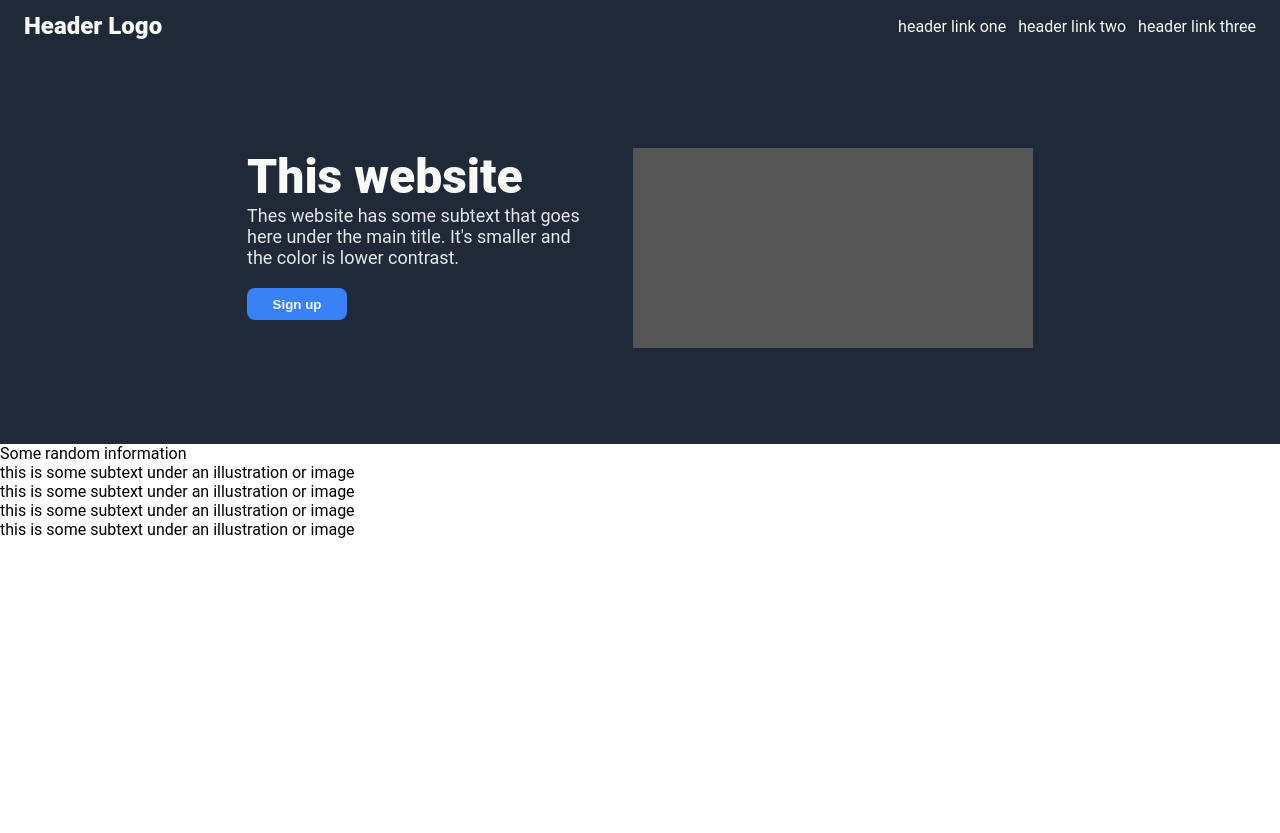
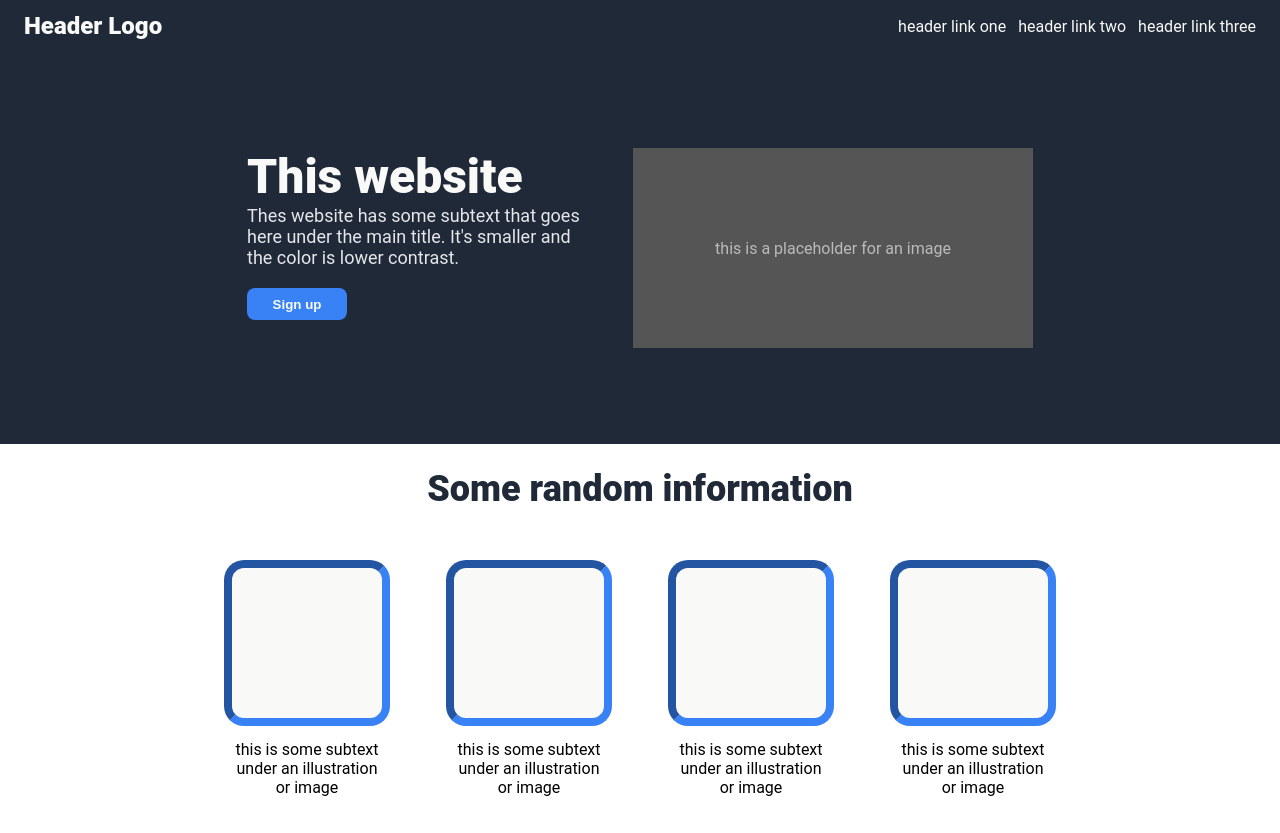
Before and after one commit to t-ashcraft/odin-landing, a plain HTML site: page index.html in a window 1280 px wide. Before the commit the page ends 800 px from the top, so only its background shows below. Drawn offline with Linux system fonts and the light colour scheme.

Commit message:
complete section 2 css

```diff
--- a/index.html
+++ b/index.html
@@ -19,7 +19,7 @@
             <div class="subtext">Thes website has some subtext that goes here under the main title. It's smaller and the color is lower contrast.</div>
             <button>Sign up</button>
         </div>
-        <div class="image"></div>
+        <div class="image"> this is a placeholder for an image </div>
     </div>
     <div class="section2">
         <div class="title">Some random information</div>
--- a/style.css
+++ b/style.css
@@ -37,6 +37,10 @@ body {
     background-color:#555;
     margin-right:48px;
     margin-left:24px;
+    text-align: center;
+    color:#bbb;
+    align-content: center;
+
 }
 
 .section1 .text {
@@ -73,3 +77,52 @@ body {
     font-weight:bold;
     margin-top:20px;
 }
+
+.section2 {
+    display:flex;
+    justify-content: flex-start;
+    flex-direction: column;
+    align-items: center;
+
+}
+
+.section2 .title {
+    font-weight: 900;
+    font-size: 36px;
+    color:#1F2937;
+    margin:24px 12px;
+}
+
+.section2 .containers {
+    display:flex;
+    justify-content: center;
+    align-items:center;
+    flex-wrap: wrap;
+    flex-direction: row;
+}
+
+.section2 .box {
+    width:150px;
+    height:150px;
+    outline:#3882F6;
+    border-radius: 12px;
+    background-color:#f9FaF8;
+    outline-width: 8px;
+    margin:10px;
+    outline-style: inset;
+
+}
+.section2 .container {
+    display:flex;
+    justify-content: center;
+    align-items: center;
+    flex-direction: column;
+    margin:24px;
+}
+
+.section2 .caption {
+    margin:12px;
+    flex-shrink: 2;
+    max-width: 150px;
+    text-align: center;
+}
```
